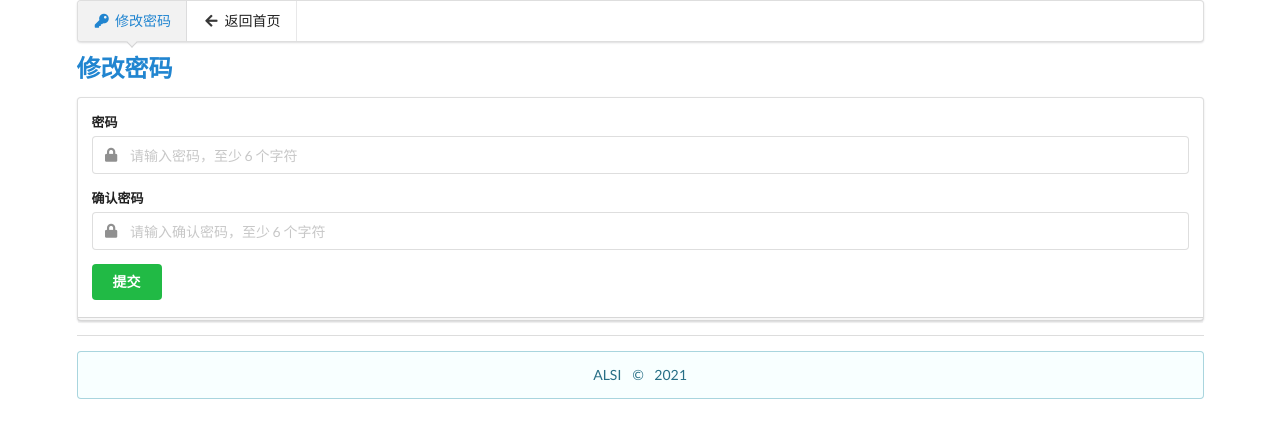
After one commit to yuangezhizao/device_manager, a Flask app: page /auth/change_passwd in a window 1280 px wide. The commit adds this page. Shown: the top 438 px of the page. Run offline with Flask 2, Linux system fonts and the light colour scheme; the visitor is signed in with stand-in values (Sample User, id 1); some libraries are stand-ins or nearby versions.

Commit message:
修改密码实装

```diff
--- /dev/null
+++ b/src/device_manager/templates/auth/change_passwd.html
@@ -0,0 +1,80 @@
+{% extends "/base.html" %}
+
+{% from 'macros.html' import message_part with context %}
+
+{% block title %}修改密码{% endblock %}
+
+{% block nav %}
+    <a class="active item"><i class="key icon"></i>修改密码</a>
+    <a class="item" href="{{ url_for('main.site_index') }}"><i class="arrow left icon"></i>返回首页</a>
+{% endblock %}
+
+{% block content %}
+    <div>
+        <h2 class="ui blue image header">
+            <div class="content">
+                修改密码
+            </div>
+        </h2>
+        {{ message_part() }}
+        <form class="ui large form" action="" method="POST">
+            <div class="ui stacked segment">
+                <div class="field">
+                    <label>密码</label>
+                    <div class="ui left icon input">
+                        <input class="ui input" type="password" name="password" id="password"
+                               placeholder="请输入密码，至少 6 个字符">
+                        <i class="lock icon"></i>
+                    </div>
+                </div>
+                <div class="field">
+                    <label>确认密码</label>
+                    <div class="ui left icon input">
+                        <input class="ui input" type="password" name="password_confirm" id="password"
+                               placeholder="请输入确认密码，至少 6 个字符">
+                        <i class="lock icon"></i>
+                    </div>
+                </div>
+                <input class="ui green submit button" type="submit" name="submit" value="提交">
+            </div>
+        </form>
+    </div>
+{% endblock %}
+
+{% block script %}
+    <script>
+        $(document).ready(function () {
+            $('.ui.form').form({
+                fields: {
+                    password: {
+                        identifier: 'password',
+                        rules: [
+                            {
+                                type: 'empty',
+                                prompt: '未填写密码'
+                            },
+                            {
+                                type: 'length[6]',
+                                prompt: '密码长度小于 {ruleValue} 个字符'
+                            }
+                        ]
+                    },
+                    password_confirm: {
+                        identifier: 'password_confirm',
+                        rules: [
+                            {
+                                type: 'empty',
+                                prompt: '未填写确认密码'
+                            },
+                            {
+                                type: 'match[password]',
+                                prompt: '与密码不一致'
+                            }
+                        ]
+                    }
+                },
+                inline: true,
+            })
+        });
+    </script>
+{% endblock %}
--- a/src/device_manager/templates/base.html
+++ b/src/device_manager/templates/base.html
@@ -24,6 +24,7 @@
                         class="arrow up icon"></i>更新日志</a>
                 <div class="right menu">
                     {% if current_user.is_authenticated %}
+                        <a class="item" href="{{ url_for('main.auth_change_passwd') }}"><i class="key icon"></i>修改密码</a>
                         <a class="item" href="{{ url_for('main.auth_logout') }}"><i class="sign out icon"></i>注销</a>
                     {% else %}
                         <a class="up item" href="{{ url_for('main.auth_index') }}"><i class="sign in icon"></i>登录</a>
--- a/src/device_manager/templates/index.html
+++ b/src/device_manager/templates/index.html
@@ -1,4 +1,6 @@
 {% extends "/base.html" %}
+
+{% from 'macros.html' import message_part with context %}
 
 {% block title %}ALSI ES CANoe 设备管理系统{% endblock %}
 
@@ -7,6 +9,8 @@
         <h2 class="ui header">欢迎访问 ヽ(･ω･´ﾒ)</h2>
         <p>ALSI ES CANoe 设备管理系统</p>
     </div>
+
+    {{ message_part() }}
 
     {% if current_user.is_authenticated %}
         <h4 class="ui top attached block blue header">
--- a/src/device_manager/views/main.py
+++ b/src/device_manager/views/main.py
@@ -47,6 +47,19 @@ def auth_index():
             login_user(user, remember)
             return flask.redirect(flask.url_for('main.site_index'))
     return flask.render_template('auth/index.html')
+
+
+@bp.route('/auth/change_passwd', methods=['GET', 'POST'])
+@login_required
+def auth_change_passwd():
+    if flask.request.method == 'POST':
+        password = flask.request.form.get('password')
+        user = User.query.filter_by(username=current_user.username).first_or_404()
+        user.password_hash = password
+        user.save()
+        flask.flash(f'修改密码为【{password}】成功！', 'brown')
+        return flask.redirect(flask.url_for('main.site_index'))
+    return flask.render_template('auth/change_passwd.html')
 
 
 @bp.route('/auth/logout')
```
Also changed, not shown: src/device_manager/models/user.py (+9 -0 lines).
